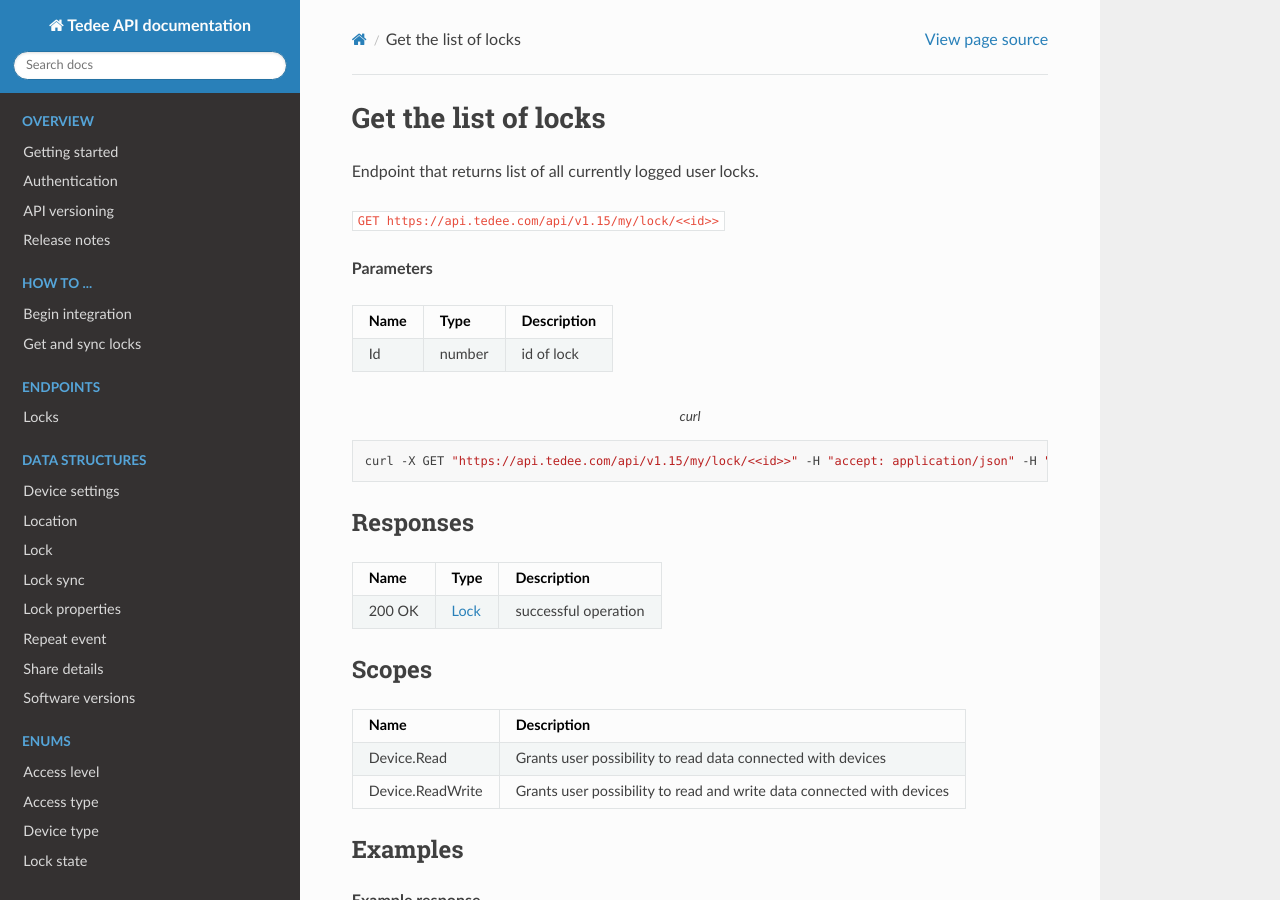
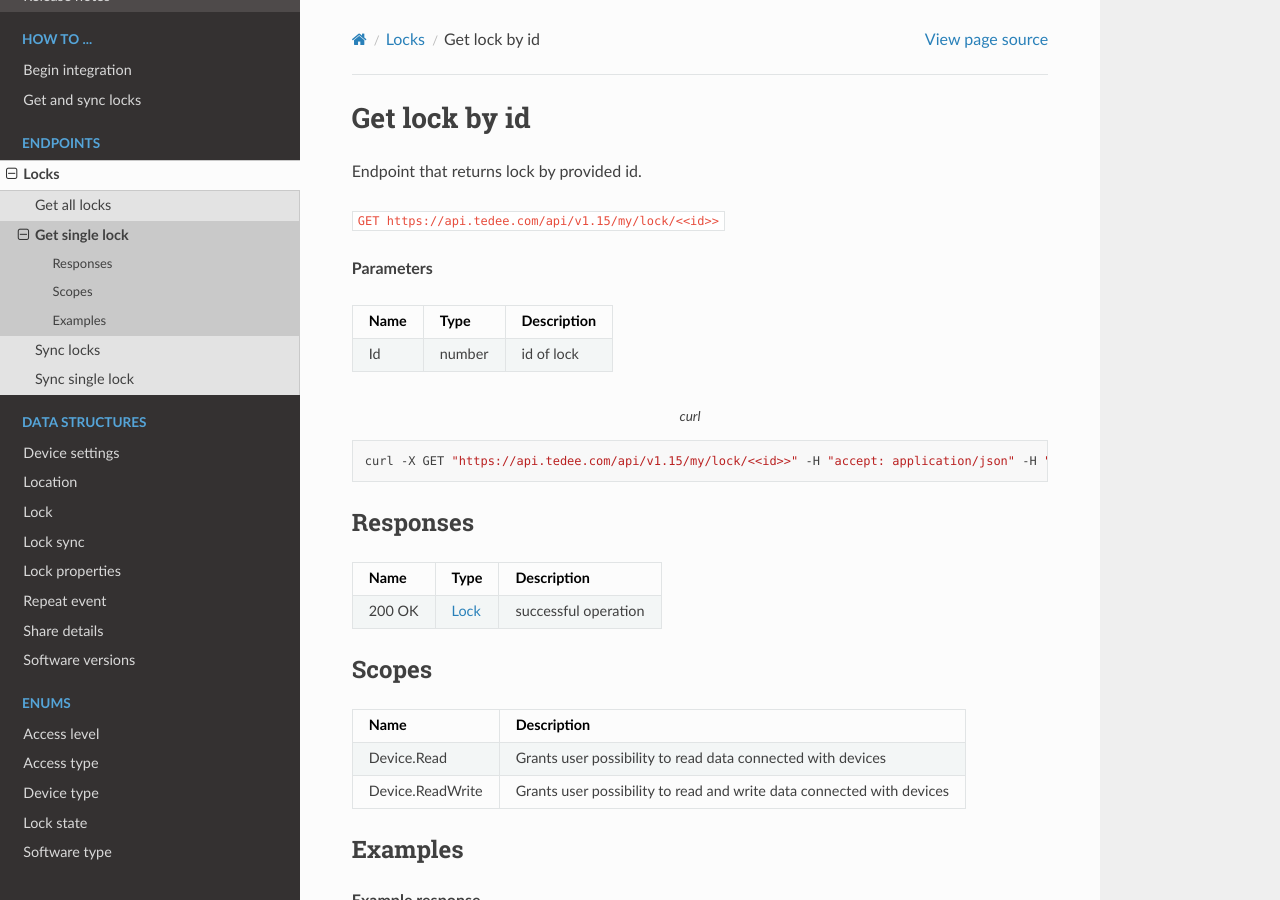
Before and after one commit to tedee-com/tedee-api-doc, a Sphinx documentation site: the page built from docs/source/endpoints/lock/get-single.rst, in a window 1280 px wide and 900 px high. Built offline with Sphinx 7.4.7 and the Read the Docs theme 2.0.0, drawn with Linux system fonts in a browser that asks for light colours.

Commit message:
name refactoring

```diff
--- a/docs/source/endpoints/index.rst
+++ b/docs/source/endpoints/index.rst
@@ -5,6 +5,7 @@ Locks
    :maxdepth: 1
    :hidden:
 
-   Get all locks<lock/getall>
+   Get all locks<lock/get-all>
+   Get single lock<lock/get-single>
+   Sync locks<lock/sync>
    Sync single lock<lock/sync-single>
-   Sync locks<lock/sync>
--- a/docs/source/endpoints/lock/getsingle.rst
+++ b/docs/source/endpoints/lock/get-single.rst
@@ -1,7 +1,7 @@
-Get the list of locks
+Get lock by id
 =========================
 
-Endpoint that returns list of all currently logged user locks.
+Endpoint that returns lock by provided id.
 
 ``GET |apiUrl|/api/|apiVersion|/my/lock/<<id>>``
 
```
Also changed, not shown: docs/source/endpoints/lock/get-all.rst (renamed from docs/source/endpoints/lock/getall.rst).
